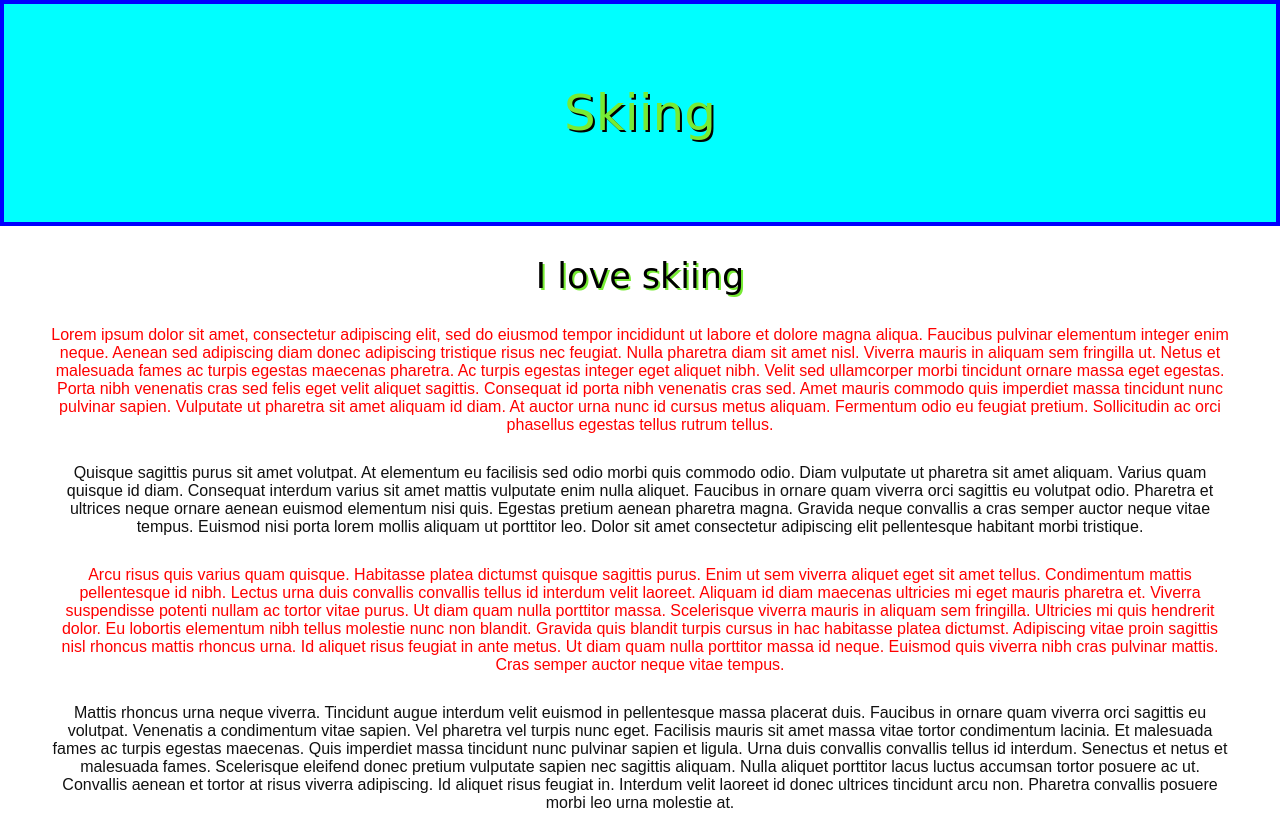
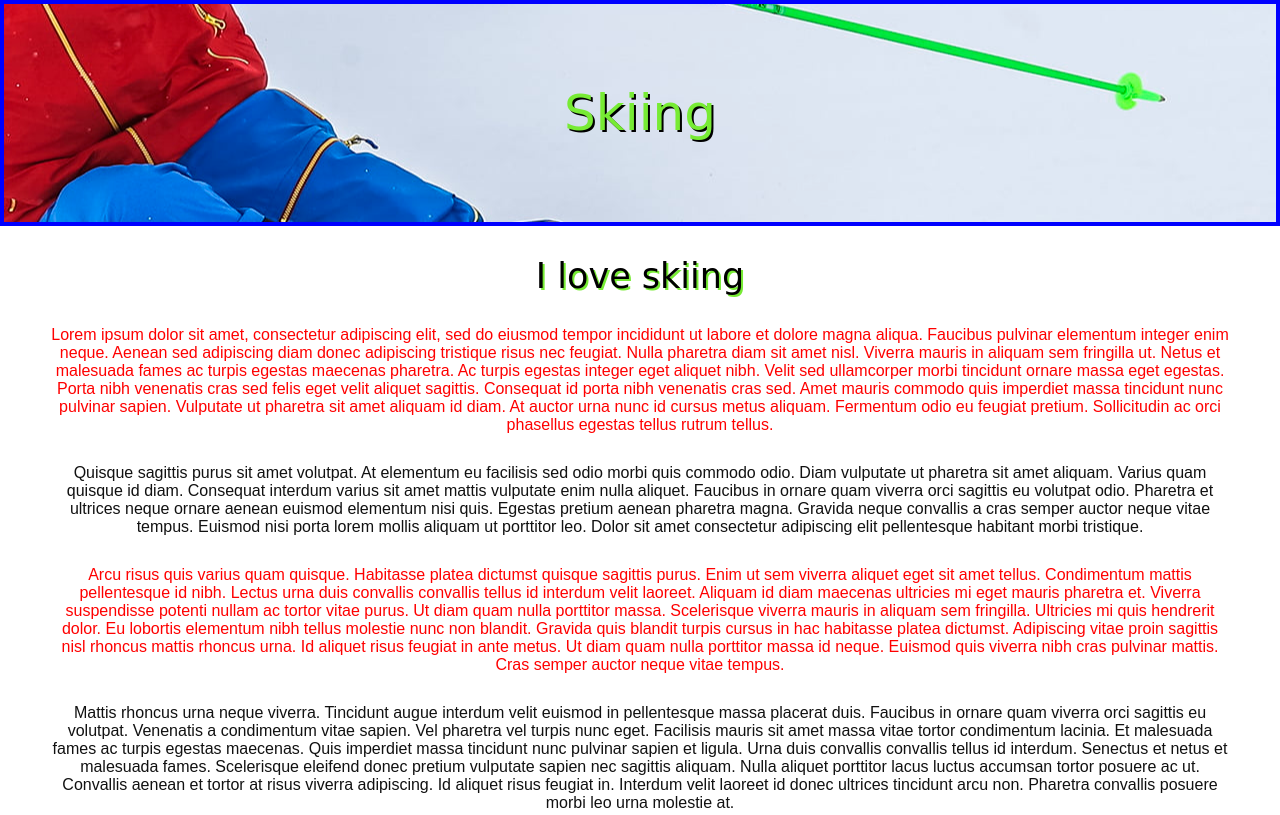
Before and after one commit to sophielorine/Advanced-CSS-5.6, a plain HTML site: page index.html in a window 1280 px wide. Shown: the top 815 px of the page. Drawn offline with Linux system fonts and the light colour scheme; the site is published under a folder, as on GitHub Pages, so addresses that start at the root find nothing; a web font is replaced by a local one.

Commit message:
Updated image

```diff
--- a/css/styles.css
+++ b/css/styles.css
@@ -25,7 +25,7 @@ header{
     color: #77eb34;
 	font-size: 50px;
     border: 4px solid blue;
-    background-image: url("/images/48964.jpg");
+    background-image: url("../images/48964.jpg");
     background-color: aqua;
     background-position: right;
     padding: 80px;
```
Also changed, not shown: 1 other file.
